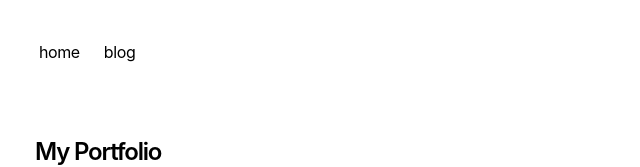
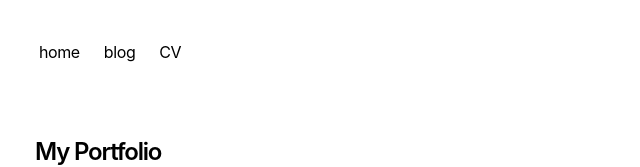
Before and after one commit to salttis/saltt-is, a Next.js app: page / in a window 1280 px wide. Shown: the top 167 px of the page, without its empty margins (317-957 px from the left). Built offline with nearby package versions, Linux system fonts and the light colour scheme.

Commit message:
feat: add CV link to navigation and include PDF file

```diff
--- a/app/components/nav.tsx
+++ b/app/components/nav.tsx
@@ -6,6 +6,11 @@ const navItems = {
   },
   "/blog": {
     name: "blog",
+  },
+  "/cv-juri-saltbacka.pdf": {
+    name: "CV",
+    target: "_blank",
+    rel: "noopener noreferrer",
   },
 };
 
@@ -18,12 +23,13 @@ export function Navbar() {
           id="nav"
         >
           <div className="flex flex-row space-x-0 pr-10">
-            {Object.entries(navItems).map(([path, { name }]) => {
+            {Object.entries(navItems).map(([path, { name, ...rest }]) => {
               return (
                 <Link
                   key={path}
                   href={path}
                   className="transition-all hover:text-neutral-800 dark:hover:text-neutral-200 flex align-middle relative py-1 px-2 m-1"
+                  {...rest}
                 >
                   {name}
                 </Link>
```
Also changed, not shown: 1 other file (tests, documents, lock files or other folders).
